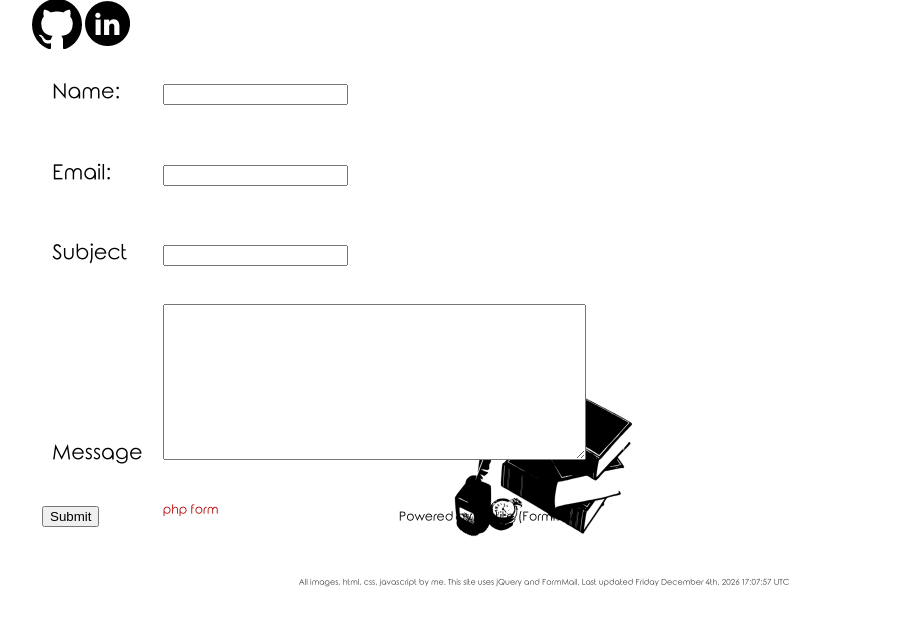
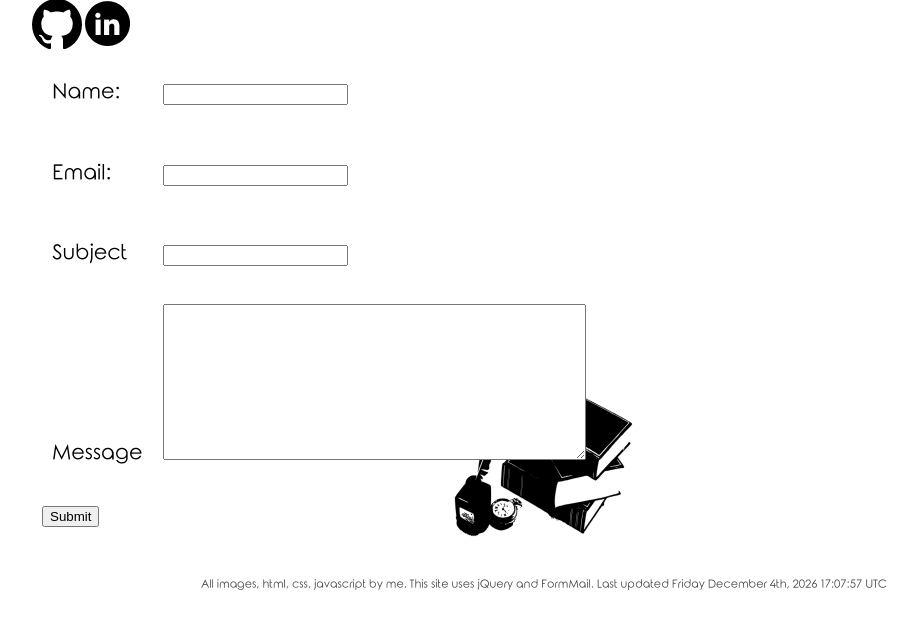
Before and after one commit to Abhalphiest/portfolio, a PHP site: page /contact.php in a window 1280 px wide. Shown: the part 610-1243 px from the top of the page, without its empty margins (96-1013 px from the left). Before the commit the page ends 1197 px from the top, so only its background shows below. Run offline with PHP 8.4, Linux system fonts and the light colour scheme.

Commit message:
tweaking form

```diff
--- a/contact.php
+++ b/contact.php
@@ -28,7 +28,7 @@
 	<a href="https://github.com/Abhalphiest"> <img src="media/index/github.png" title="My GitHub Account" alt="github" width="50" height="50" /> </a>
 	<a href="https://www.linkedin.com/in/margaretdorsey"> <img src="media/index/linkedin.png" alt="linkedin" title="My LinkedIn Profile" width="50" height="50"/> </a>
 
-	<form method="post" action="http://people.rit.edu/med7068/formmail.php" name="ICEform">
+	<form method="post" action="/formmail.php" name="ICEform">
 	<input type ="hidden" name="env_report" value="REMOTE_HOST,REMOTE_ADDR,HTTP_USER_AGENT,AUTH_TYPE,REMOTE_USER" />
 	<input type ="hidden" name="recipients" value ="med7068@rit.edu" />
 	<input type="hidden" name="required" value="EmailAddr:Your email address,FullName:Your name" />
@@ -64,7 +64,6 @@
     </tr>
 	<tr>
         <td><input type="submit" value="Submit" /></td>
-        <td style="text-align:right;"><span style="font-size:60%;">Powered by Tectite <a href="http://www.tectite.com/" target="_blank">php form</a> (FormMail).</span>
         </td>
     </tr>
 	</table>
--- a/css/styles.css
+++ b/css/styles.css
@@ -222,7 +222,7 @@ footer{
 	text-align:center;
 	font-family:'roundedElegance';
 	color: #444444;
-	font-size:.5em;
+	font-size:.7em;
 
 }
 
```
